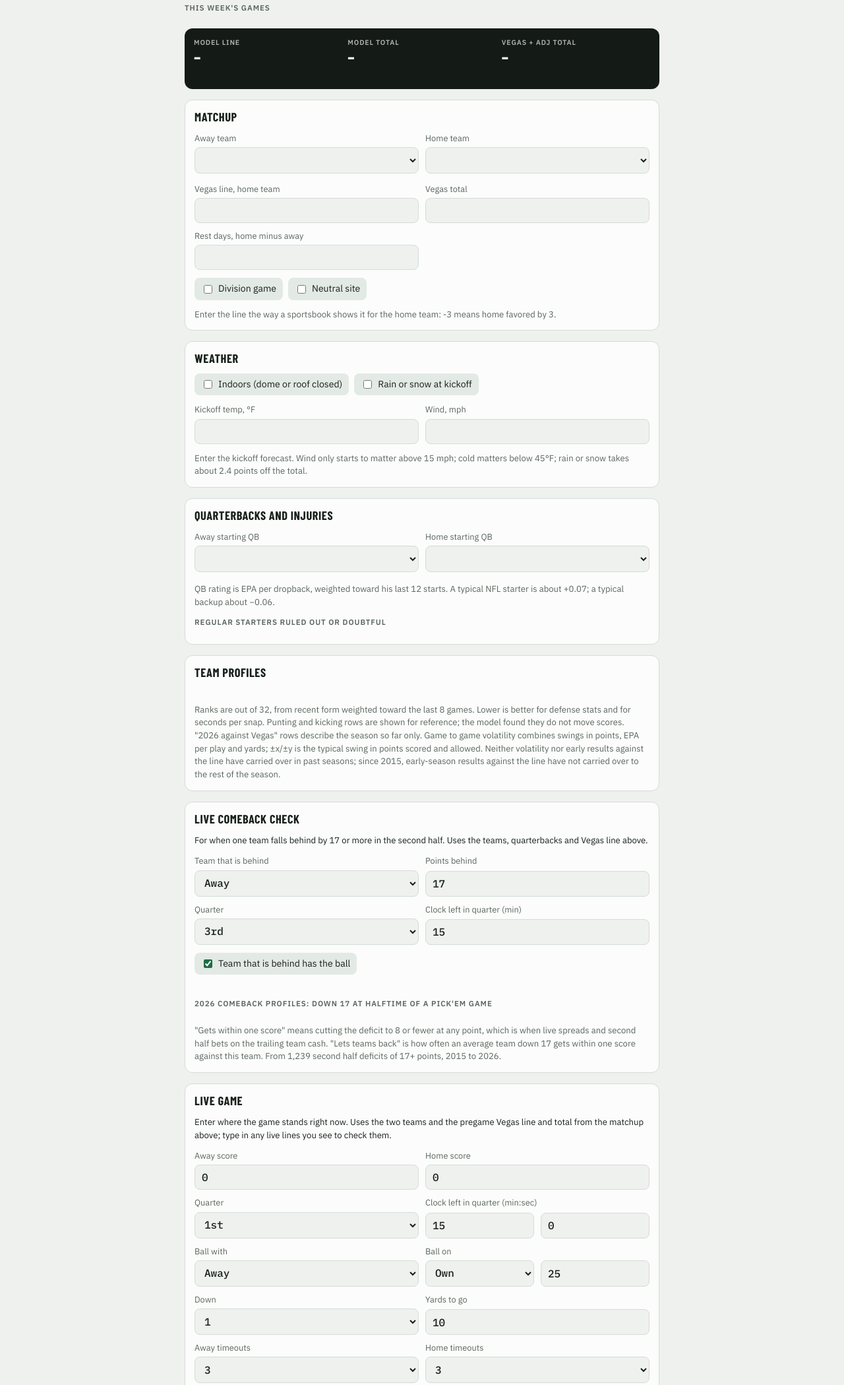
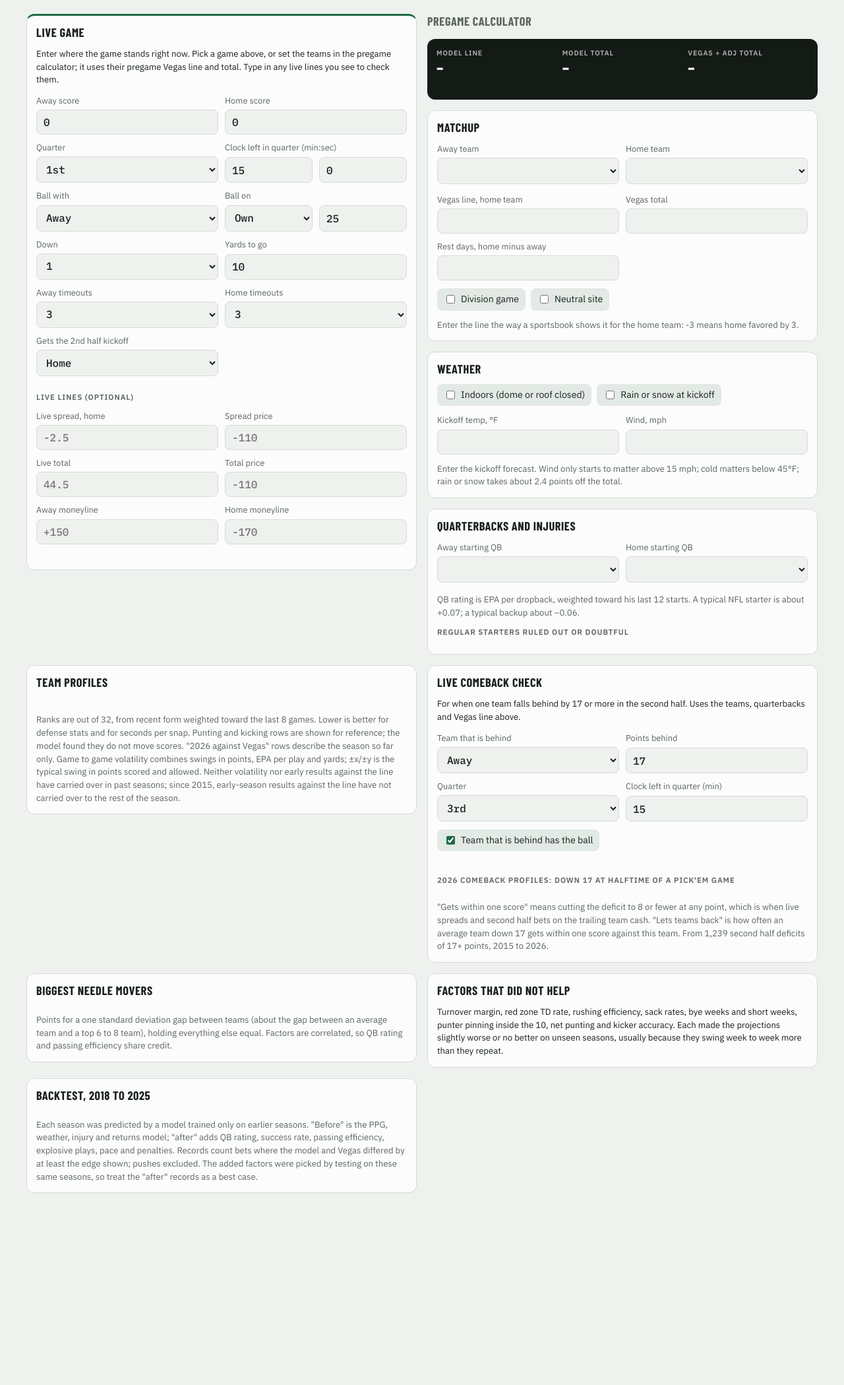
Before and after one commit to stevopotpie/gridline, a plain HTML site: page templates/page_template.html in a window 1280 px wide. Shown: the part 277-2376 px from the top of the page at 66% size. After the commit the page ends 2141 px from the top, so only its background shows below. Drawn offline with nearby package versions, Linux system fonts and the light colour scheme.

Commit message:
Calculator: live game and pregame calculator side by side

```diff
--- a/templates/page_template.html
+++ b/templates/page_template.html
@@ -82,6 +82,13 @@ table.bt{width:100%;border-collapse:collapse;font:400 .82rem var(--f-mono);font-
 .lv-row .track{grid-column:1/-1;height:8px;border-radius:999px;background:var(--chip);overflow:hidden}
 .lv-row .track i{display:block;height:100%;border-radius:999px}
 .val.pos{color:var(--good)} .val.neg{color:var(--bad)}
+.wrap{max-width:1200px;grid-template-columns:minmax(0,1fr)}
+.duo{display:grid;gap:16px;grid-template-columns:minmax(0,1fr);align-items:start}
+.col{display:grid;gap:16px;min-width:0;grid-template-columns:minmax(0,1fr)}
+.colhead{font:700 1.15rem var(--f-display);text-transform:uppercase;letter-spacing:.03em;margin:0;color:var(--muted)}
+.rest{display:grid;gap:16px;grid-template-columns:minmax(0,1fr)}
+@media (min-width:1000px){.duo{grid-template-columns:minmax(0,1fr) minmax(0,1fr)}.rest{grid-template-columns:repeat(2,minmax(0,1fr));align-items:start}.wrap>header,.wrap>.warn{max-width:820px}}
+#live-panel{border-top:3px solid var(--accent)}
 @media (max-width:420px){.board .row{grid-template-columns:repeat(3,minmax(0,1fr))}.cell .v{font-size:1.4rem}}
 </style>
 
@@ -98,6 +105,50 @@ table.bt{width:100%;border-collapse:collapse;font:400 .82rem var(--f-mono);font-
     <div class="slate" id="slate"></div>
   </div>
 
+  <div class="duo">
+    <div class="col col-live">
+    <section class="panel" id="live-panel">
+      <h2>Live game</h2>
+      <p class="note" style="color:var(--ink)">Enter where the game stands right now. Pick a game above, or set the teams in the pregame calculator; it uses their pregame Vegas line and total. Type in any live lines you see to check them.</p>
+      <div class="grid2">
+        <label class="field"><span id="lv-as-l">Away score</span><input id="lv-as" type="number" min="0" step="1" value="0" inputmode="numeric"></label>
+        <label class="field"><span id="lv-hs-l">Home score</span><input id="lv-hs" type="number" min="0" step="1" value="0" inputmode="numeric"></label>
+        <label class="field"><span>Quarter</span><select id="lv-q"><option value="1">1st</option><option value="2">2nd</option><option value="3">3rd</option><option value="4">4th</option><option value="5">Overtime</option></select></label>
+        <label class="field"><span id="lv-clock-l">Clock left in quarter (min:sec)</span><div class="lv-teams"><input id="lv-min" type="number" min="0" max="15" step="1" value="15" inputmode="numeric" aria-label="Minutes"><input id="lv-sec" type="number" min="0" max="59" step="1" value="0" inputmode="numeric" aria-label="Seconds"></div></label>
+        <label class="field"><span>Ball with</span><select id="lv-ball"><option value="away">Away</option><option value="home">Home</option></select></label>
+        <label class="field"><span>Ball on</span><div class="lv-teams"><select id="lv-side"><option value="own">Own</option><option value="opp">Their</option></select><input id="lv-yl" type="number" min="1" max="50" step="1" value="25" inputmode="numeric" aria-label="Yard line"></div></label>
+        <label class="field"><span>Down</span><select id="lv-down"><option>1</option><option>2</option><option>3</option><option>4</option></select></label>
+        <label class="field"><span>Yards to go</span><input id="lv-togo" type="number" min="1" max="30" step="1" value="10" inputmode="numeric"></label>
+        <label class="field"><span id="lv-ato-l">Away timeouts</span><select id="lv-ato"><option>3</option><option>2</option><option>1</option><option>0</option></select></label>
+        <label class="field"><span id="lv-hto-l">Home timeouts</span><select id="lv-hto"><option>3</option><option>2</option><option>1</option><option>0</option></select></label>
+        <label class="field" id="lv-ko-w"><span>Gets the 2nd half kickoff</span><select id="lv-ko"><option value="home">Home</option><option value="away">Away</option></select></label>
+      </div>
+      <div id="lv-ot" hidden>
+        <div class="label">Overtime</div>
+        <div class="toggles">
+          <label class="tog"><input type="checkbox" id="lv-ahad"> <span id="lv-ahad-l">Away has had the ball in OT</span></label>
+          <label class="tog"><input type="checkbox" id="lv-hhad"> <span id="lv-hhad-l">Home has had the ball in OT</span></label>
+          <label class="tog"><input type="checkbox" id="lv-po"> Playoff game</label>
+        </div>
+        <p class="note">Both teams are guaranteed a possession (regular season since 2025, playoffs since 2022), then it is sudden death. Regular season overtime is 10 minutes and can end in a tie; playoff overtime is 15 minute periods until someone wins.</p>
+      </div>
+      <div class="kpis" id="lv-out"></div>
+      <div class="label">Live lines (optional)</div>
+      <div class="grid2">
+        <label class="field"><span id="lv-sp-l">Live spread, home</span><input id="lv-sp" type="number" step="0.5" inputmode="decimal" placeholder="-2.5"></label>
+        <label class="field"><span>Spread price</span><input id="lv-spo" type="number" step="1" inputmode="numeric" placeholder="-110"></label>
+        <label class="field"><span>Live total</span><input id="lv-tot" type="number" step="0.5" inputmode="decimal" placeholder="44.5"></label>
+        <label class="field"><span>Total price</span><input id="lv-toto" type="number" step="1" inputmode="numeric" placeholder="-110"></label>
+        <label class="field"><span id="lv-aml-l">Away moneyline</span><input id="lv-aml" type="number" step="1" inputmode="numeric" placeholder="+150"></label>
+        <label class="field"><span id="lv-hml-l">Home moneyline</span><input id="lv-hml" type="number" step="1" inputmode="numeric" placeholder="-170"></label>
+      </div>
+      <div id="lv-bets"></div>
+      <p class="note" id="lv-note"></p>
+    </section>
+
+    </div>
+    <div class="col col-calc">
+      <h2 class="colhead">Pregame calculator</h2>
     <div class="board" aria-live="polite">
       <div class="row">
         <div class="cell"><div class="k">Model line</div><div class="v" id="o-line">–</div><div class="d" id="o-line-d"></div></div>
@@ -145,6 +196,10 @@ table.bt{width:100%;border-collapse:collapse;font:400 .82rem var(--f-mono);font-
       <div class="scroll"><table class="inj" id="inj"></table></div>
     </section>
 
+    </div>
+  </div>
+
+  <div class="rest">
   <section class="panel">
     <h2>Team profiles</h2>
     <div class="scroll"><table class="bt" id="prof"></table></div>
@@ -169,45 +224,6 @@ table.bt{width:100%;border-collapse:collapse;font:400 .82rem var(--f-mono);font-
     <p class="note">"Gets within one score" means cutting the deficit to 8 or fewer at any point, which is when live spreads and second half bets on the trailing team cash. "Lets teams back" is how often an average team down 17 gets within one score against this team. From 1,239 second half deficits of 17+ points, 2015 to 2026.</p>
   </section>
 
-  <section class="panel" id="live-panel">
-    <h2>Live game</h2>
-    <p class="note" style="color:var(--ink)">Enter where the game stands right now. Uses the two teams and the pregame Vegas line and total from the matchup above; type in any live lines you see to check them.</p>
-    <div class="grid2">
-      <label class="field"><span id="lv-as-l">Away score</span><input id="lv-as" type="number" min="0" step="1" value="0" inputmode="numeric"></label>
-      <label class="field"><span id="lv-hs-l">Home score</span><input id="lv-hs" type="number" min="0" step="1" value="0" inputmode="numeric"></label>
-      <label class="field"><span>Quarter</span><select id="lv-q"><option value="1">1st</option><option value="2">2nd</option><option value="3">3rd</option><option value="4">4th</option><option value="5">Overtime</option></select></label>
-      <label class="field"><span id="lv-clock-l">Clock left in quarter (min:sec)</span><div class="lv-teams"><input id="lv-min" type="number" min="0" max="15" step="1" value="15" inputmode="numeric" aria-label="Minutes"><input id="lv-sec" type="number" min="0" max="59" step="1" value="0" inputmode="numeric" aria-label="Seconds"></div></label>
-      <label class="field"><span>Ball with</span><select id="lv-ball"><option value="away">Away</option><option value="home">Home</option></select></label>
-      <label class="field"><span>Ball on</span><div class="lv-teams"><select id="lv-side"><option value="own">Own</option><option value="opp">Their</option></select><input id="lv-yl" type="number" min="1" max="50" step="1" value="25" inputmode="numeric" aria-label="Yard line"></div></label>
-      <label class="field"><span>Down</span><select id="lv-down"><option>1</option><option>2</option><option>3</option><option>4</option></select></label>
-      <label class="field"><span>Yards to go</span><input id="lv-togo" type="number" min="1" max="30" step="1" value="10" inputmode="numeric"></label>
-      <label class="field"><span id="lv-ato-l">Away timeouts</span><select id="lv-ato"><option>3</option><option>2</option><option>1</option><option>0</option></select></label>
-      <label class="field"><span id="lv-hto-l">Home timeouts</span><select id="lv-hto"><option>3</option><option>2</option><option>1</option><option>0</option></select></label>
-      <label class="field" id="lv-ko-w"><span>Gets the 2nd half kickoff</span><select id="lv-ko"><option value="home">Home</option><option value="away">Away</option></select></label>
-    </div>
-    <div id="lv-ot" hidden>
-      <div class="label">Overtime</div>
-      <div class="toggles">
-        <label class="tog"><input type="checkbox" id="lv-ahad"> <span id="lv-ahad-l">Away has had the ball in OT</span></label>
-        <label class="tog"><input type="checkbox" id="lv-hhad"> <span id="lv-hhad-l">Home has had the ball in OT</span></label>
-        <label class="tog"><input type="checkbox" id="lv-po"> Playoff game</label>
-      </div>
-      <p class="note">Both teams are guaranteed a possession (regular season since 2025, playoffs since 2022), then it is sudden death. Regular season overtime is 10 minutes and can end in a tie; playoff overtime is 15 minute periods until someone wins.</p>
-    </div>
-    <div class="kpis" id="lv-out"></div>
-    <div class="label">Live lines (optional)</div>
-    <div class="grid2">
-      <label class="field"><span id="lv-sp-l">Live spread, home</span><input id="lv-sp" type="number" step="0.5" inputmode="decimal" placeholder="-2.5"></label>
-      <label class="field"><span>Spread price</span><input id="lv-spo" type="number" step="1" inputmode="numeric" placeholder="-110"></label>
-      <label class="field"><span>Live total</span><input id="lv-tot" type="number" step="0.5" inputmode="decimal" placeholder="44.5"></label>
-      <label class="field"><span>Total price</span><input id="lv-toto" type="number" step="1" inputmode="numeric" placeholder="-110"></label>
-      <label class="field"><span id="lv-aml-l">Away moneyline</span><input id="lv-aml" type="number" step="1" inputmode="numeric" placeholder="+150"></label>
-      <label class="field"><span id="lv-hml-l">Home moneyline</span><input id="lv-hml" type="number" step="1" inputmode="numeric" placeholder="-170"></label>
-    </div>
-    <div id="lv-bets"></div>
-    <p class="note" id="lv-note"></p>
-  </section>
-
   <section class="panel">
     <h2>Biggest needle movers</h2>
     <div class="weights" id="weights"></div>
@@ -224,6 +240,7 @@ table.bt{width:100%;border-collapse:collapse;font:400 .82rem var(--f-mono);font-
     <div class="scroll"><table class="bt" id="bt"></table></div>
     <p class="note">Each season was predicted by a model trained only on earlier seasons. "Before" is the PPG, weather, injury and returns model; "after" adds QB rating, success rate, passing efficiency, explosive plays, pace and penalties. Records count bets where the model and Vegas differed by at least the edge shown; pushes excluded. The added factors were picked by testing on these same seasons, so treat the "after" records as a best case.</p>
   </section>
+  </div>
 </div>
 
 <script>
```
Lines whose indentation alone changed are shown as unchanged.
